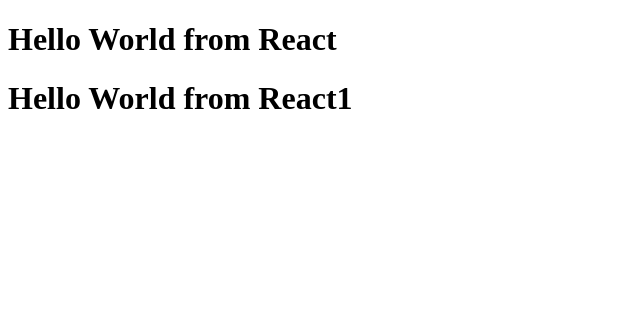
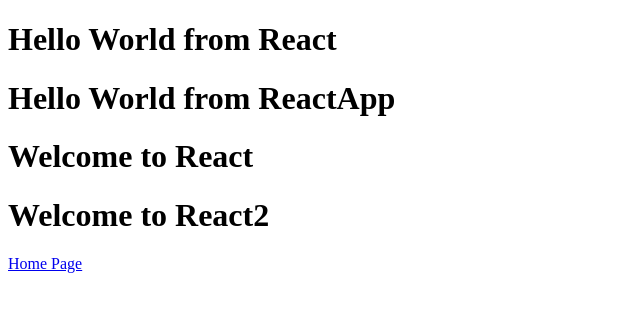
Before and after one commit to msvairam/React-Fundamentals-, a React app in the folder Igniting_app/: page / in a window 1280 px wide. Shown: the whole page, without its empty margins (0-640 px from the left). Built offline with nearby package versions, Linux system fonts and the light colour scheme.

Commit message:
JSX Concepts

```diff
--- a/Igniting_app/App.js
+++ b/Igniting_app/App.js
@@ -1,7 +1,39 @@
 import React from "react";
 import ReactDom from "react-dom/client";
 
-const header = React.createElement('h1', {}, 'Hello World from React1');
+ // React Element => Object => HtmlElement to render in Root
+// React Element => React Element JS Object => HtmlElement(render)
+
+//const header = React.createElement('h1', { id: 'heading' }, 'Hello World from React1');
+
+// console.log(header);
+
+// JSX - HTML Like or XML like syntax
+// JSX => React Element => React Element JS Object => HtmlElement(render)
+
+const jsxHeader1 = (
+    <h1>
+        Welcome to React2
+    </h1>
+)
+
+const jsxHeader = [
+(
+    <h1 id="heading" className="test" tabIndex="1">
+        Hello World from React
+        <span>App</span>
+    </h1>
+),
+(
+    <h1 id="heading" className="test" tabIndex="1">
+        Welcome to React
+    </h1>
+), jsxHeader1, <a href="/">Home Page</a>
+]
+
+console.log(jsxHeader);
+
 const root = ReactDom.createRoot(document.getElementById('root'));
+// console.log(root);
 
-root.render(header);
+root.render(jsxHeader);
--- a/Igniting_app/index.html
+++ b/Igniting_app/index.html
@@ -7,7 +7,9 @@
 </head>
 <body>
     <h1>Hello World from React</h1>
-    <div id="root"></div>
+    <div id="root">
+        <h1>Not Rendered</h1>
+    </div>
 </body>
 <script type="module" src="./App.js"></script>
 </html>
--- a/Igniting_app/package.json
+++ b/Igniting_app/package.json
@@ -14,6 +14,8 @@
   "author": "Vairamuthu",
   "type": "commonjs",
   "scripts": {
+    "start": "parcel index.html",
+    "build": "parcel build index.html",
     "test": "jest"
   },
   "devDependencies": {
```
Also changed, not shown: 1 other file.
